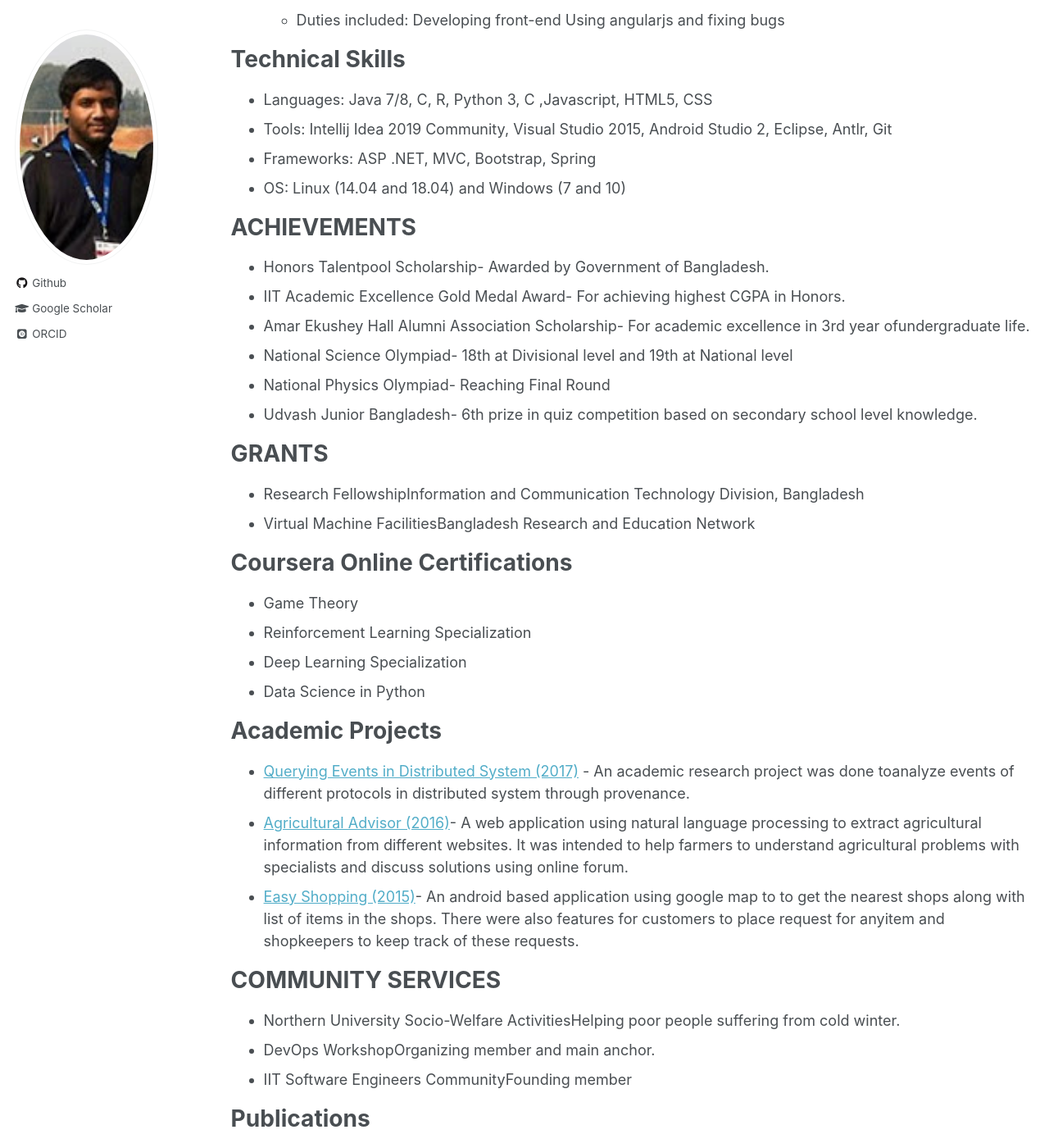
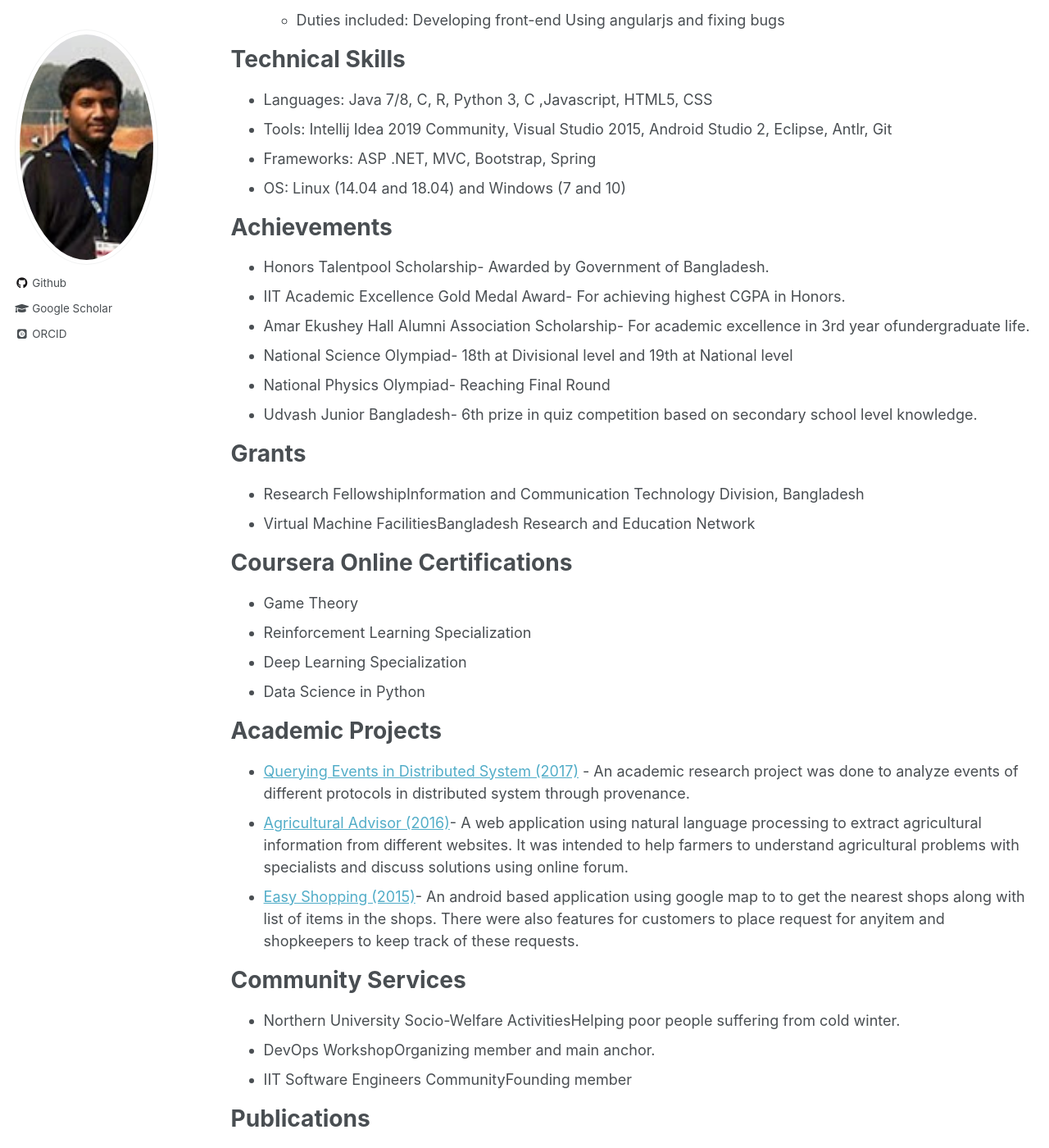
Before and after one commit to AliZafar120/AliZafar120.github.io, a Jekyll site: the page built from _pages/cv.md, in a window 1280 px wide and 1400 px high, scrolled down 468 px. Shown: the whole window at 82% size. Built offline with Jekyll 4.4.1, drawn with Linux system fonts in a browser that asks for light colours; some web fonts are replaced.

Commit message:
minor change cv

```diff
--- a/_pages/cv.md
+++ b/_pages/cv.md
@@ -31,7 +31,7 @@ Technical Skills
 * Frameworks: ASP .NET, MVC, Bootstrap, Spring
 * OS: Linux (14.04 and 18.04) and Windows (7 and 10)
 
-ACHIEVEMENTS
+Achievements
 ======
 * Honors Talentpool Scholarship- Awarded by Government of Bangladesh.
 * IIT Academic Excellence Gold Medal Award- For achieving highest CGPA in Honors.
@@ -40,7 +40,7 @@ ACHIEVEMENTS
 * National Physics Olympiad- Reaching Final Round
 * Udvash Junior Bangladesh- 6th prize in quiz competition based on secondary school level knowledge.
 
-GRANTS
+Grants
 ======
 * Research FellowshipInformation and Communication Technology Division, Bangladesh
 * Virtual Machine FacilitiesBangladesh Research and Education Network
@@ -54,12 +54,12 @@ Coursera Online Certifications
 
 Academic Projects
 ======
-* [Querying Events in Distributed System (2017)](https://github.com/AliZafar120/NetworkStimulatorSPl3) -  An  academic  research  project  was  done  toanalyze events of different protocols in distributed system through provenance.
+* [Querying Events in Distributed System (2017)](https://github.com/AliZafar120/NetworkStimulatorSPl3) -  An  academic  research  project  was  done  to analyze events of different protocols in distributed system through provenance.
 * [Agricultural Advisor (2016)](https://drive.google.com/drive/folders/0B9Fo5-bf8lK8M3FnMjM5bGJZSkU?resourcekey=0-L9--cs2sK8uXZ0tAcGlu5Q&usp=sharing)- A web application using natural language processing to extract agricultural information from different websites.  It was intended to help farmers to understand agricultural problems with specialists and discuss solutions using online forum.
 * [Easy Shopping (2015)](https://drive.google.com/drive/folders/0B9Fo5-bf8lK8dXlVXzdoWTFiWTQ?resourcekey=0-Y-ESBY8DVGDvoIczDRGBZw&usp=sharing)- An android based application using google map to to get the nearest shops along with list of items in the shops.  There were also features for customers to place request for anyitem and shopkeepers to keep track of these requests.
 
 
-COMMUNITY SERVICES
+Community Services
 ======
 * Northern University Socio-Welfare ActivitiesHelping poor people suffering from cold winter.
 * DevOps WorkshopOrganizing member and main anchor.
```
